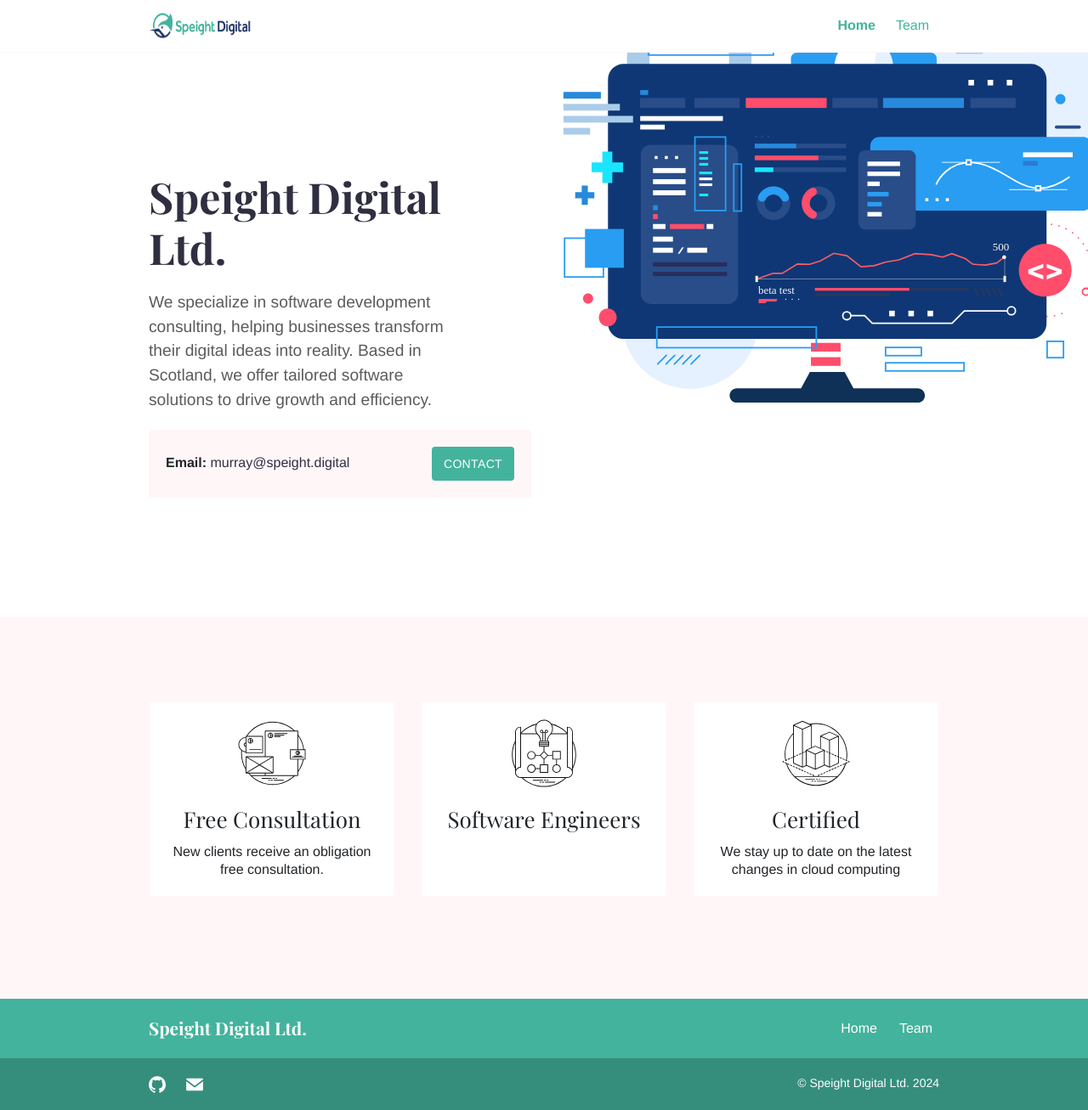
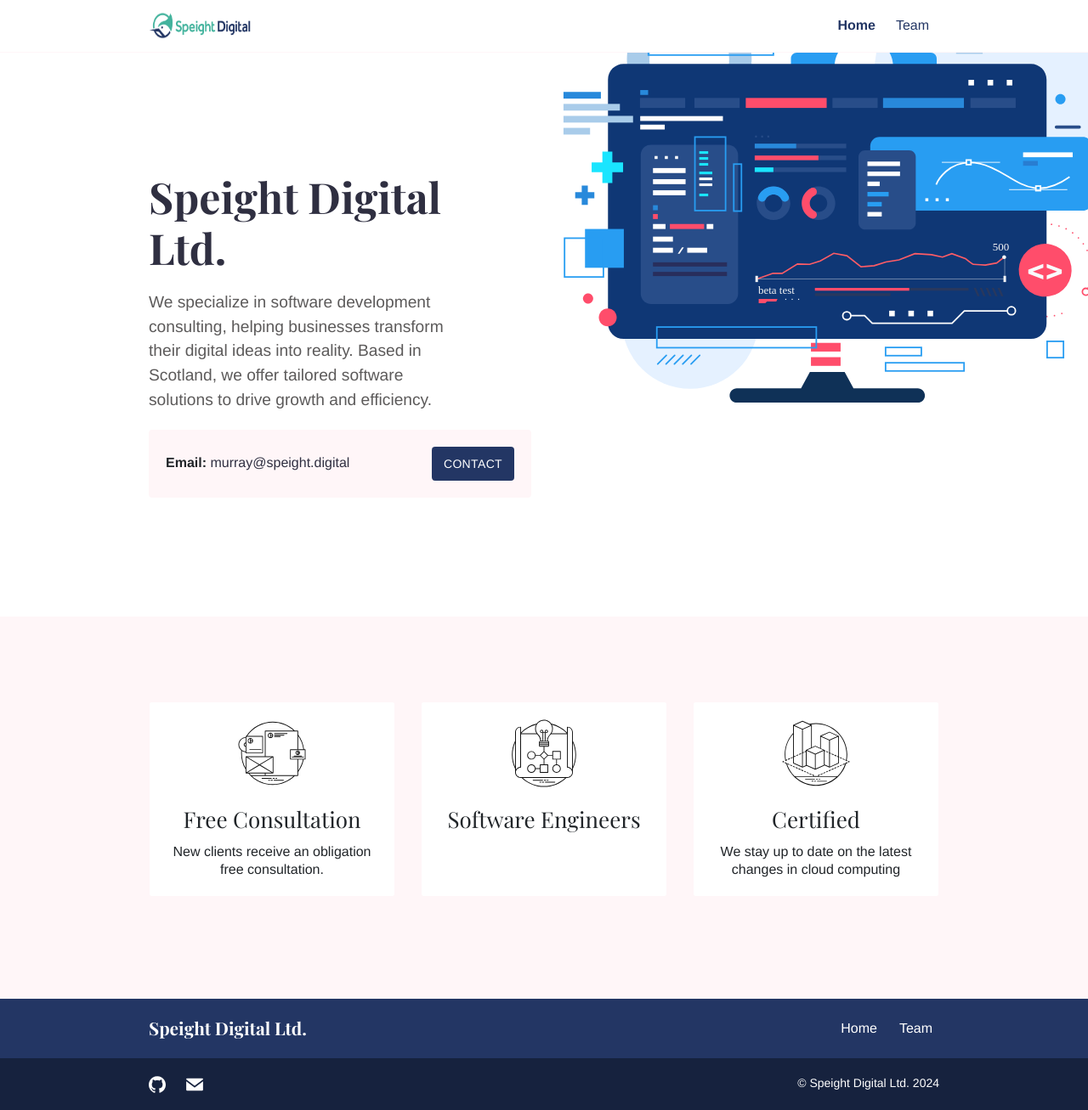
Before and after one commit to MurraySpeight/murrayspeight.github.io, a Jekyll site: the page built from index.md, in a window 1280 px wide. Shown: the whole page at 85% size. Built offline with Jekyll 4.4.1, drawn with Linux system fonts in a browser that asks for light colours.

Commit message:
Make the main colour blue

```diff
--- a/assets/css/style.scss
+++ b/assets/css/style.scss
@@ -2,9 +2,9 @@
 ---
 
 // Colors
-$primary: #43B39D;
+$primary: #233664;
 $primary-dark: #233664;
-$secondary: #233664;
+$secondary: #43B39D;
 $black: #2f2f41;
 $white: #ffffff;
 $white-offset: #fff6f8;
```
